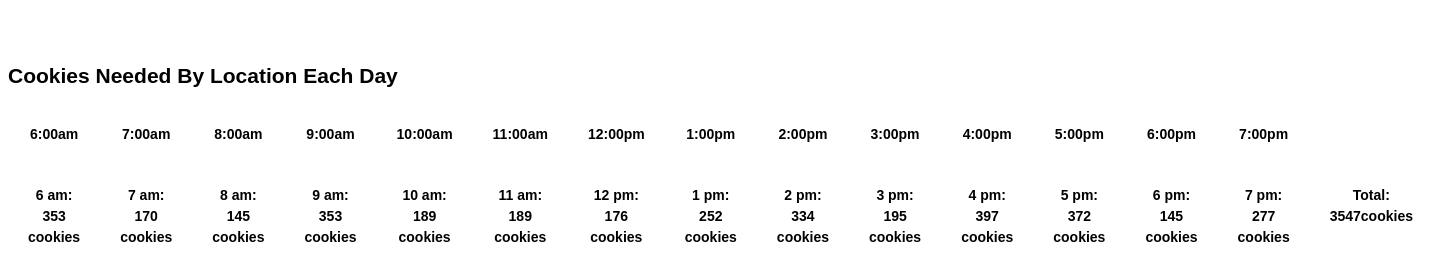
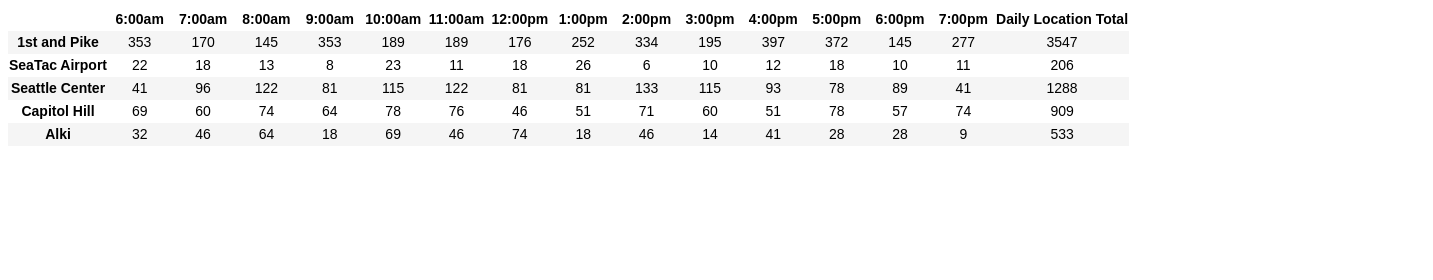
Before and after one commit to vmasten/cookie-stand, a plain HTML site: page sales.html in a window 1280 px wide. Shown: the whole page, 1433 px wide, since content can reach past the window. Drawn offline with Linux system fonts and the light colour scheme.

Commit message:
table mostly complete

```diff
--- a/css/style.css
+++ b/css/style.css
@@ -72,9 +72,20 @@
 table {
   table-layout: fixed;
   width: 100%;
-  border-collapse: collapse;
+
+
 }
 
-th, td {
-  padding: 20px;
+th {
+  border: 30px;
+  white-space: nowrap;
 }
+
+td {
+  padding: 0px 20px;
+  text-align: center;
+}
+
+tr:nth-child(even) {
+  background-color: whitesmoke;
+}
--- a/js/app.js
+++ b/js/app.js
@@ -30,29 +30,32 @@
   for (var i = 0; i < hours; i++) {
     if (currentHour < 12) { //morning
       workingTotal = this.cookiesPerHour();
-      arr.push(currentHour + ' am: ' + workingTotal + ' cookies');
+      arr.push(workingTotal);
     }
     else if (currentHour === 12) { //noon
       workingTotal = this.cookiesPerHour();
-      arr.push(currentHour + ' pm: ' + workingTotal + ' cookies');
+      arr.push(workingTotal);
     } else { //evening
       workingTotal = this.cookiesPerHour();
-      arr.push((currentHour - 12) + ' pm: ' + workingTotal + ' cookies');
+      arr.push(workingTotal);
     }
     total += workingTotal; //tracks the total cookies sold
     currentHour++;
   }
-  arr.push('Total: ' + total + 'cookies');
+  arr.push(total);
   return arr;
 };
 
 Stores.prototype.render = function(hours) {
   var arr = this.cookiesPerDay(hours);
   var trEl = document.createElement('tr');
+  var title = document.createElement('th');
+  title.textContent = this.name;
+  trEl.appendChild(title);
   for (var idx in arr) {
-    var thEl = document.createElement('th');
-    thEl.textContent = arr[idx];
-    trEl.appendChild(thEl);
+    var tdEl = document.createElement('td');
+    tdEl.textContent = arr[idx];
+    trEl.appendChild(tdEl);
   }
   var sales = document.getElementById('locations');
   sales.appendChild(trEl);
@@ -64,16 +67,18 @@
   h2El.textContent = 'Cookies Needed By Location Each Day';
   var trEl = document.createElement('tr');
   var blank = document.createElement('th');
-  blank.textContent = '            ';
+  blank.textContent = '';
   trEl.appendChild(blank);
   for (var idx in hours) {
     var thEl = document.createElement('th');
     thEl.textContent = hours[idx];
     trEl.appendChild(thEl);
   }
+  var total = document.createElement('th');
+  total.textContent = 'Daily Location Total';
+  trEl.appendChild(total);
+
   var sales = document.getElementById('locations');
-  sales.appendChild(blank);
-  sales.appendChild(h2El);
   sales.appendChild(trEl);
 
 };
@@ -83,8 +88,13 @@
 var seattleCenter = new Stores('Seattle Center', 11, 38, 3.7);
 var capHill = new Stores('Capitol Hill', 20, 38, 2.3);
 var alki = new Stores('Alki', 2, 16, 4.6);
+
 tableSet();
 pike.render(14);
+seaTac.render(14);
+seattleCenter.render(14);
+capHill.render(14);
+alki.render(14);
 
 /* I wasn't sure if some stores may have variable hours in the future, which is why I pass in
 hours to the function; additional work will be needed if stores have variable opening times */
```
